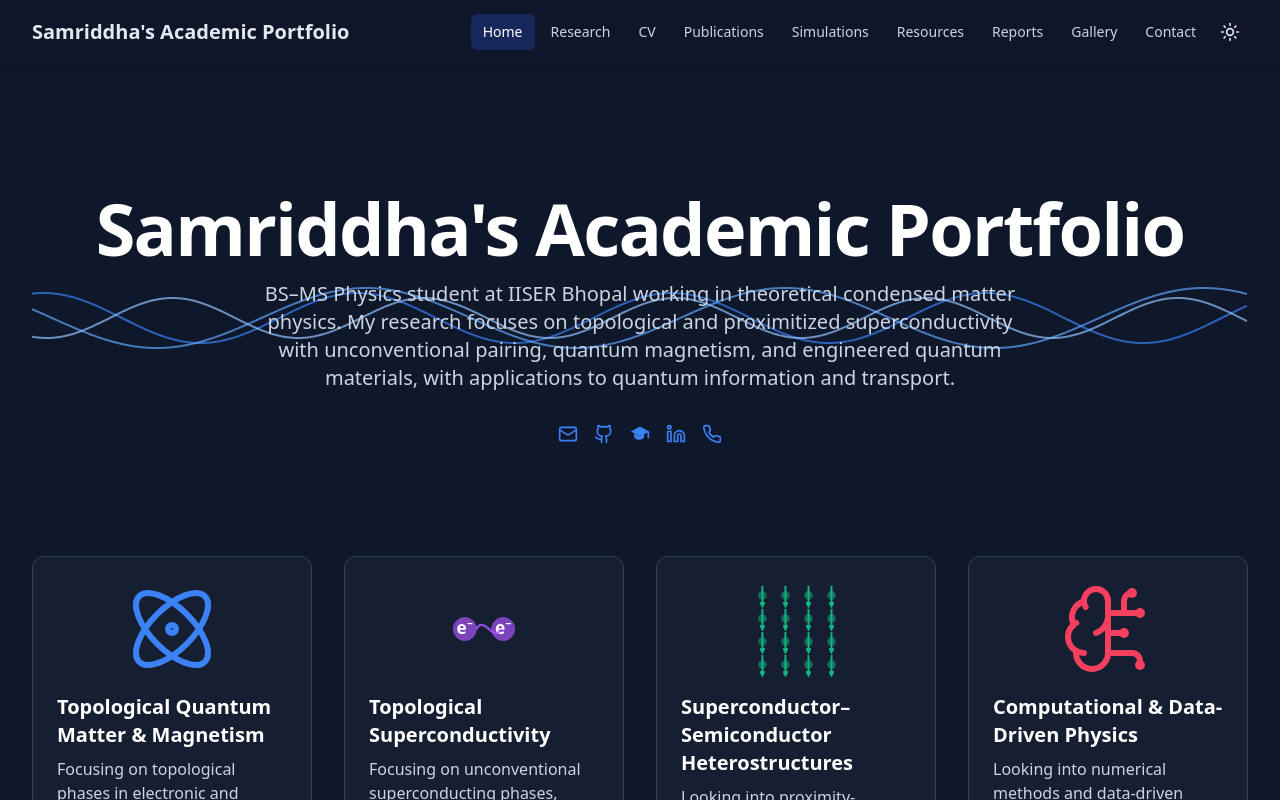
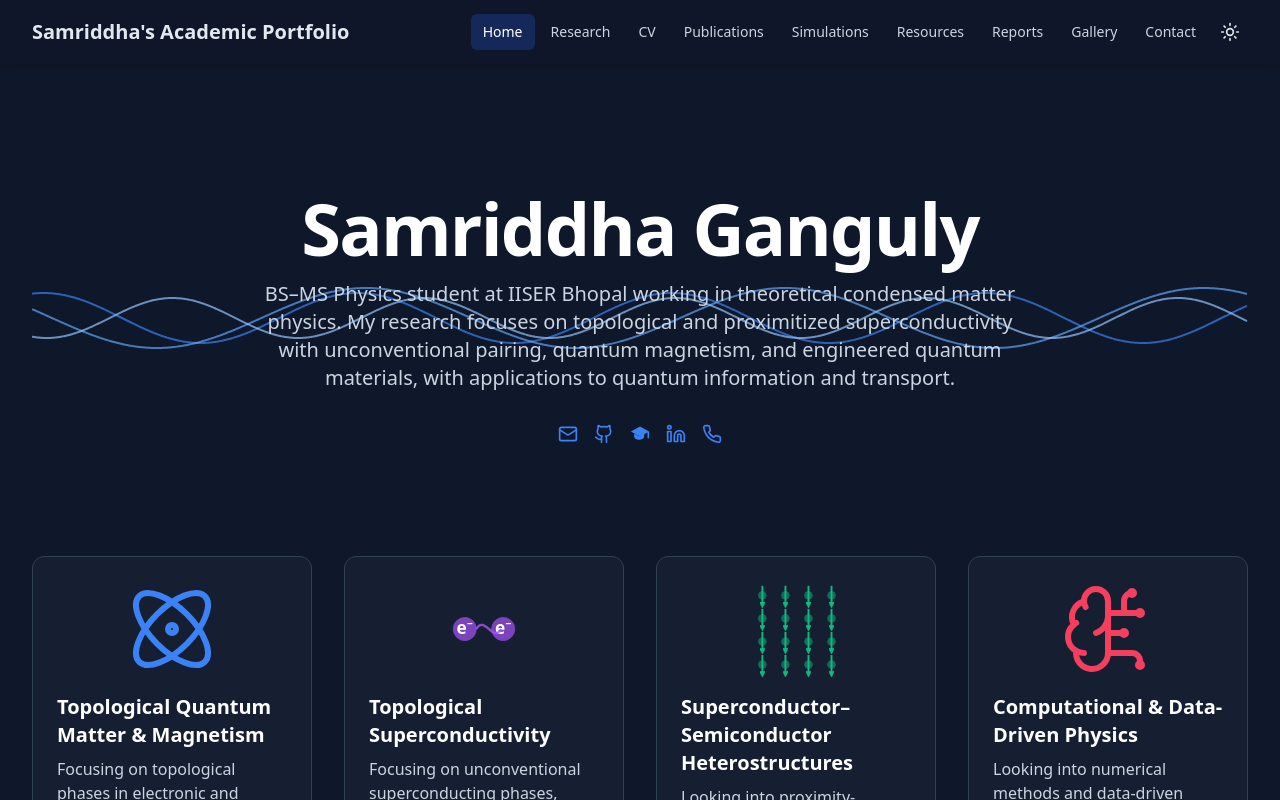
Before and after one commit to QuantumPopsci/samriddhas-academic-portfolio, a React (Vite) app: page / in a window 1280 px wide. Shown: the top 800 px of the page. Built offline with nearby package versions, Linux system fonts and the light colour scheme.

Commit message:
Update App.jsx

```diff
--- a/src/App.jsx
+++ b/src/App.jsx
@@ -94,12 +94,14 @@ const initiativesData = [
   {
     title: "open_board: An Interdisciplinary Knowledge-Sharing Initiative",
     role: "Co-Founder & Lead Developer",
-    description: "Conceptualized and developed a peer-to-peer platform for students to present projects and research to a non-specialist, interdisciplinary audience in fun and engaging live sessions."
+    description: "Conceptualized and developed a peer-to-peer platform for students to present projects and research to a non-specialist, interdisciplinary audience in fun and engaging live sessions.",
+    link: "https://openboard-web.vercel.app/"   // ADD THIS
   },
   {
     title: "A Hitchhiker's Guide to Physics @ IISERB",
     role: "Lead Developer",
-    description: "Built a comprehensive website for the physics department to centralize academic resources, featuring course guides and timetable and a platform for sharing notes and a secure, domain-restricted (@iiserb.ac.in) forum for discussions."
+    description: "Built a comprehensive website for the physics department to centralize academic resources, featuring course guides and timetable and a platform for sharing notes and a secure, domain-restricted (@iiserb.ac.in) forum for discussions.",
+    link: "https://physicsiiserb.vercel.app/" // ADD THIS
   }
 ];
 const reportsData = [
@@ -737,7 +739,7 @@ const HomePage = () => (
         <div className="relative text-center py-12 md:py-20 z-10 overflow-hidden rounded-lg">
             <div className="absolute inset-0 -z-10"><WaveAnimation /></div>
             <h1 className="text-5xl md:text-7xl font-extrabold tracking-tight text-slate-900 dark:text-white">
-                Samriddha's Academic Portfolio
+                Samriddha Ganguly
             </h1>
             <p className="mt-4 text-lg md:text-xl max-w-3xl mx-auto text-slate-600 dark:text-slate-300">
              BS–MS Physics student at IISER Bhopal working in theoretical condensed matter physics.
```
